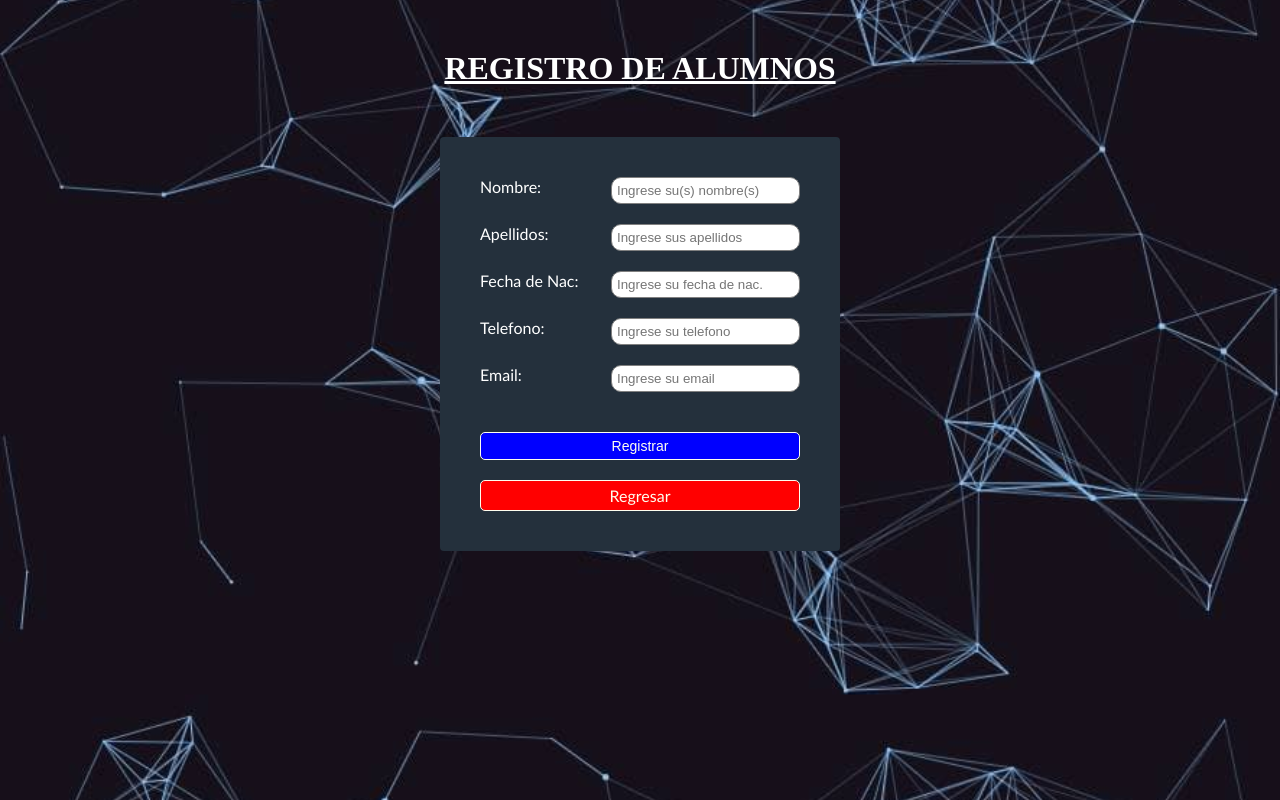
After one commit to EsdrasNehemias2001/practica_formulario, a PHP site: page /registro_alu.php in a window 1280 px wide. The commit adds this page. Run offline with PHP 8.4, Linux system fonts and the light colour scheme; the visitor is signed in with stand-in values (Sample User, id 1).

Commit message:
practica_formulario_ordenado_15-03_12AM

```diff
--- /dev/null
+++ b/ALUMNOS/registro_alu.php
@@ -0,0 +1,107 @@
+<?php
+session_start();
+if (!isset($_SESSION["logged"])) {
+    header("Location: ../LOGIN/login.php");
+}
+?>
+
+<!DOCTYPE html>
+<html lang="en">
+
+<head>
+    <meta charset="UTF-8">
+    <meta http-equiv="X-UA-Compatible" content="IE=edge">
+    <meta name="viewport" content="width=device-width, initial-scale=1.0">
+    <link rel="stylesheet" href="../CSS/style.css">
+    <title>REGISTRO ALUMNOS</title>
+</head>
+<style>
+    .titulo {
+        color: white;
+        text-decoration: underline;
+        text-align: center;
+        margin: 50px 10px 0px 10px;
+        font-family: 'Times New Roman', Times, serif, Courier, monospace;
+    }
+
+    form {
+        width: 50%;
+        margin: 0 auto;
+    }
+
+    .row {
+        display: flex;
+        justify-content: space-between;
+        gap: 10px;
+        padding: 10px;
+    }
+
+    .btnPrimary {
+        border: 1px solid ivory;
+        border-radius: 5px;
+        padding: 5px 10px;
+        color: ivory;
+        background-color: blue;
+    }
+
+    .btnExit {
+        border: 1px solid ivory;
+        border-radius: 5px;
+        padding: 5px 10px;
+        color: ivory;
+        background-color: red;
+        width: 100%;
+        padding: 5px;
+        font-size: 16px;
+        text-align: center;
+    }
+
+    input {
+        border: 1px solid gray;
+        padding: 5px;
+        border-radius: 10px;
+    }
+
+    a {
+        text-decoration: none;
+        color: white;
+    }
+</style>
+<header>
+    <h1 class="titulo">REGISTRO DE ALUMNOS</h1>
+</header>
+
+<body>
+    <form method="POST" action="save_alu.php">
+        <section class="formulario">
+            <div class="row">
+                <label class="nombre">Nombre:</label>
+                <input type="text" name="name" placeholder="Ingrese su(s) nombre(s)" />
+            </div>
+            <div class="row">
+                <label class="apellidos">Apellidos:</label>
+                <input type="text" name="last_name" placeholder="Ingrese sus apellidos" />
+            </div>
+            <div class="row">
+                <label class="Fecha" for="fecha">Fecha de Nac:</label>
+                <input type="text" name="date" placeholder="Ingrese su fecha de nac." />
+            </div>
+            <div class="row">
+                <label class="Telefono" for="fecha">Telefono:</label>
+                <input type="text" name="phone" placeholder="Ingrese su telefono" />
+            </div>
+            <div class="row">
+                <label class="correo" for="fecha">Email:</label>
+                <input type="email" name="email" placeholder="Ingrese su email" />
+            </div>
+            <div class="row">
+                <button class="btnPrimary" type="submit">Registrar</button>
+            </div>
+            <div class="row">
+                <a class="btnExit" href="tabla_alu.php">Regresar</a>
+            </div>
+        </section>
+    </form>
+</body>
+
+</html>
--- a/LOGIN/login.php
+++ b/LOGIN/login.php
@@ -20,7 +20,7 @@
     <h1 class="titulo">LOGIN DE USUARIOS</h1>
 </header>
 <body>
-    <form method="POST" action="../USUARIOS/auth.php">
+    <form method="POST" action="auth.php">
         <section class="login">
             <h3>INICIO DE SESION</h3>
             <div class="row">
```
Also changed, not shown: ALUMNOS/save_alu.php (added, +28 -0 lines), ALUMNOS/tabla_alu.php (+71 -3 lines), LOGIN/auth.php (renamed from USUARIOS/auth.php, +5 -4 lines), LOGIN/menu.php (added, +37 -0 lines), USUARIOS/save.php (+6 -4 lines).
